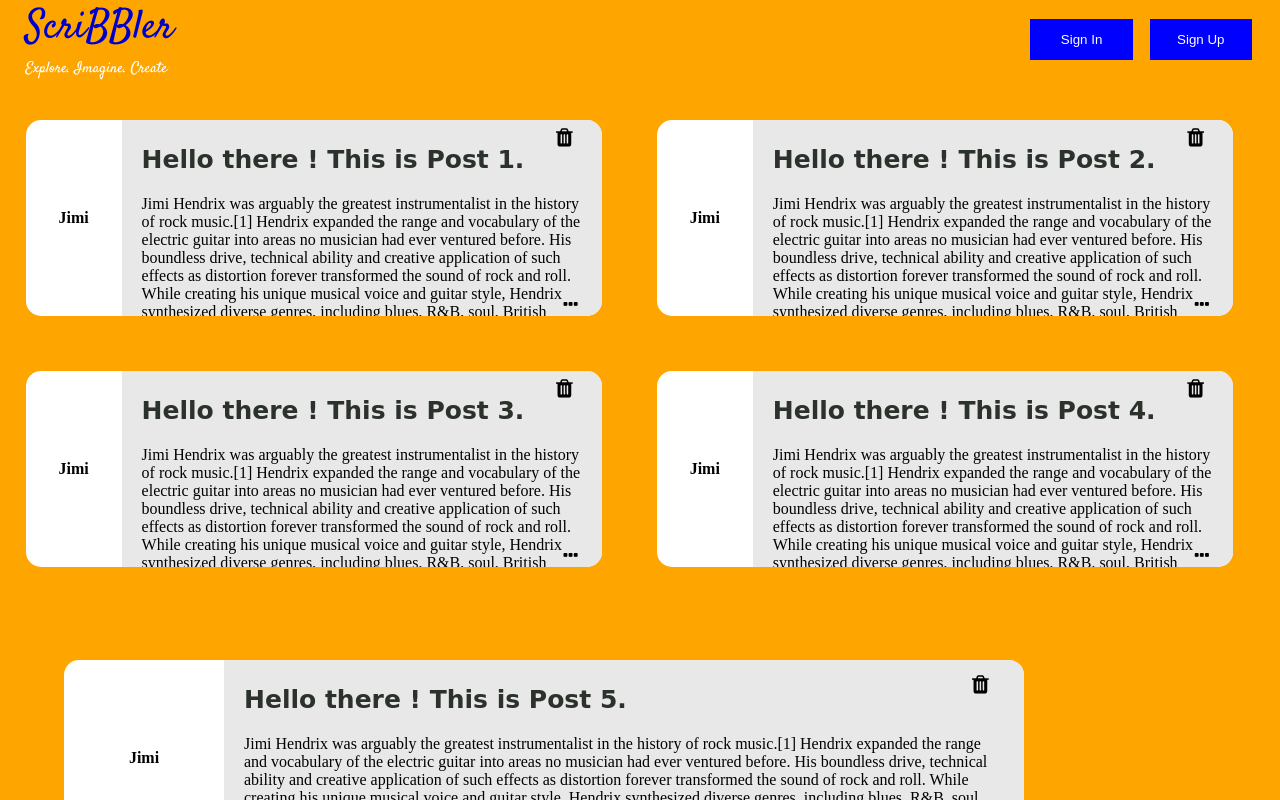
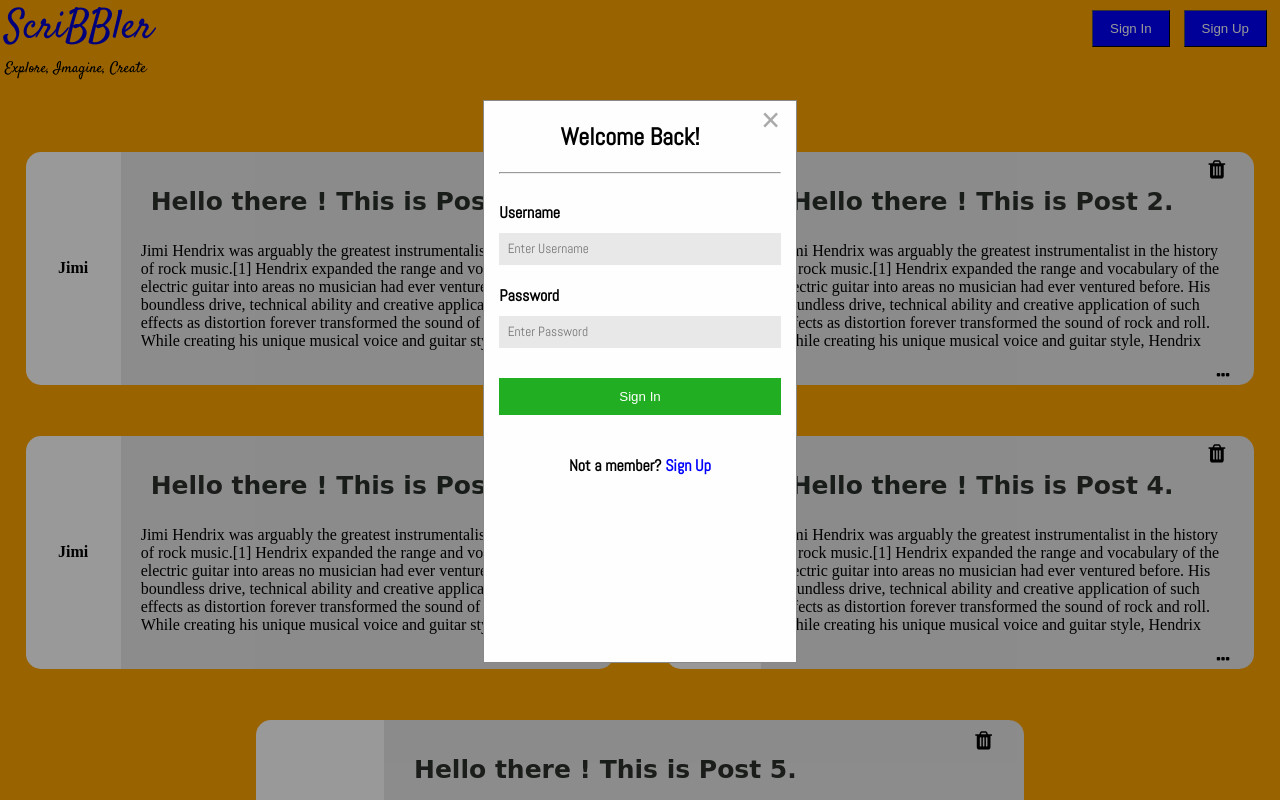
Before and after one commit to royankit0503/Blogger, a plain HTML site: page html/bloglist.html in a window 1280 px wide. Both pictures are taken after a click on the button "Sign In". Shown: the top 800 px of the page. Drawn offline with Linux system fonts and the light colour scheme; a web font is replaced by a local one.

Commit message:
changes for part B. Fixed some other issues wth the layout and implemented coding standard

```diff
--- a/css/bloglist.css
+++ b/css/bloglist.css
@@ -3,23 +3,46 @@ body {
   width: 100%;
   position: relative;
   margin: 0 !important;
-    color: #fff;
+  /*color: #fff;*/
   background-color: orange;
-    background-size: 2000% 2000%;
+  background-size: 100% 100%;
+  display: block;
+  width: 100%;
+  height:100%;
 }
+
+button {
+  background-color: gold;
+  padding: 10px;
+  font-family: sans-serif;
+  margin: 5px;
+  font-weight: bold;
+}
+
+.post-title {
+  width: 400px;
+  background-color: #E8E8E8;
+  border-width: 0;
+  padding: 10px;
+  margin-bottom: 20px;
+}
+
 .allPostsContainer {
-    height: 100%;
+  height: 80%;
   width: 100%;
 }
+
 .post {
    position: relative;
-    width: 45%;
+   width: 100%;
    height: 20%;
-    background: #fff;
+   /*background: #fff;*/
+   background: orange;
    margin: 2% 2% 2% 2%;
-    float:center;
+   float: center;
    border-radius: 15px;
-    display: inline-block
+   display: inline-block;
+
 }
 
 .post-left {
@@ -30,7 +53,10 @@ body {
   text-align: center;
   font-weight: bold;
   color: #000;
+  background: #fff;
+  border-radius: 15px 0 0 15px;
 }
+
 .post-content {
    width: 75%;
    display: table-cell;
@@ -39,7 +65,7 @@ body {
    color: #000000;
    border-radius: 0 15px 15px 0;
    padding: 0 20px;
-        overflow: hidden;
+
 }
 
 .post-delete {
@@ -50,7 +76,9 @@ body {
   background-color: #E8E8E8;
   color: #000000;
   padding: 2% 2%;
+  cursor: pointer;
 }
+
 .post-title{
   font-family: 'Itim', cursive;
   font-weight: bold;
@@ -58,6 +86,7 @@ body {
   font-size: 25px;
   height: 25px;
 }
+
 .post-more {
   float: right;
   cursor: pointer;
@@ -71,7 +100,7 @@ body {
 .post-ellipsis {
   float: right;
   cursor: pointer;
-    font-size: 18px;
+  ont-size: 18px;
   width: 5%;
   max-width: 5%;
   display: table-cell;
@@ -79,22 +108,28 @@ body {
   text-align: center;
   font-weight: bold;
   color: #000;
+}
 
-}
-.post-desc{
+.post-desc {
   height: 100px;
-    margin-bottom: 0 !important;
+ /* margin-bottom: 5%;*/
+  padding: 0% 0% 2% 0%;
+  overflow: hidden;
 }
 
 .post-central {
   position: relative;
-    width: 75%;
+  width: 100%;
   height: 20%;
-    background: #fff;
-    margin: 5% 5% 5% 5%;
+  /*background: #fff;*/
+  /*margin: 5% 5% 5% 5%;*/
   float:center;
   border-radius: 15px;
-    display: inline-block
+  display: inline-block;
+  align: center;
+  background-color:blue;
+ /* display: flex;
+  flex-direction: row;*/
 }
 
 .blog-list-modal {
@@ -108,51 +143,77 @@ body {
   height: 100%; /* Full height */
   overflow: auto; /* Enable scroll if needed */
   background-color: rgb(0,0,0); /* Fallback color */
-    background-color: rgba(0,0,0,0.5); /* Black w/ opacity */
+  background-color: rgba(0,0,0,0.8); /* Black w/ opacity */
 }
 
 /* Modal Content */
 .blog-list-modal-content {
     background-color: white;
     margin: auto;
-   padding: 5%;
-   border: 0;
+    padding: 2.5%;
+    border: 2.5%;
     width: 25%;
-   height: 5%;
-   float: center;
+    height: 17%;
+    align: center;
+    float: top;
 }
 
-
-.blog-modal-text{
+.blog-modal-text {
   background-color: white;
   float:center;
   text-align:center;
-    font-size: 14px;
+  font-size: 16px;
+  font-weight: bold;
 }
 
 #blog-list-modal-btn-grp {
   width:90%;
   height:20%;
   margin: 5% 5%;
-    float: center
+  float: center;
 }
-#delete-post-modal-yes {
+
+.delete-post-modal-yes {
   background-color: red;
-    foreground-color:red;
   color: white;
-    padding: 2.5% 2.5%;
+  padding: 1% 1%;
   text-align: center;
   margin: 2.5% 2.5%;
   border:0;
   float: left;
+  width:20%;
+  font-weight: normal;
+
 }
 
-#delete-post-modal-no {
+.delete-post-modal-no {
   background-color: green;
   color: white;
-    padding: 2.5% 2.5%;
+  padding: 1% 1%;
   text-align: center;
   margin: 2.5% 2.5%;
   /*font-size: large;*/
   border:0;
   float: right;
+  width:20%;
+  font-weight: normal;
+  }
+
+.row{
+    width: 100%;
+    height: 20%;
+    float: center;
+    display: flex;
+   /* flex-direction: column;*/
+    justify-content: flex-end;
+}
+
+.post-wrap {
+   position: relative;
+   /*background: #fff;*/
+   background: orange;
+   margin: 2% 20% 2% 20%;
+   float: center;
+   border-radius: 15px;
+   display: inline-block;
+}
--- a/css/header-bloglist.css
+++ /dev/null
@@ -1,63 +0,0 @@
-/* Set a style for all elements inside the header i.e. Sign Up button, Sign In button,
-the title "ScriBBler" & the sub-heading below "ScriBBLer" */
-#header-page-title {
-    /*float: left;*/
-    font-size: 40px;
-    font-family: Satisfy, cursive;
-    color:  mediumblue;
-    margin-left: 2%;
-}
-
-#header-title {
-    float: left;
-    font-size: 15px;
-    font-family: Satisfy,cursive;
-    color:  white;
-    margin-left: 2%;
-}
-
-#header-sub-heading {
-    font-size: 15px;
-}
-
-#header-login {
-    float: right;
-    margin-right: 8px;
-    margin-top: 5px;
-}
-
-#header-btn-grp {
-    /*background-color: blue;*/
-    width:20%;
-    height:10%;
-    margin: 1% 0%;
-    /*border-width: 1.5px;*/
-   /* text-align: center;
-    font-size: small;*/
-    float: right
-}
-#sign-in-btn {
-    background-color: blue;
-    color: white;
-    padding: 5% 5%;
-    width:40%;
-    /*border-width: 1.5px;*/
-    text-align: center;
-    /*font-size: large;*/
-    margin: 2.5% 2.5%;
-    border:0;
-    /*float: right*/
-}
-
-#sign-up-btn {
-    background-color: blue;
-    color: white;
-    width:40%;
-    padding: 5% 5%;
-    /*border-width: 1.5px;*/
-    text-align: center;
-    margin: 2.5% 2.5%;
-    /*font-size: large;*/
-    border:0;
-    /*float: right*/
-}
--- a/css/header.css
+++ b/css/header.css
@@ -8,17 +8,19 @@ the title "ScriBBler" & the sub-heading below "ScriBBLer" */
     flex-direction: column;
     justify-content: flex-end;
     float: left;
-    font-family: Satisfy, cursive;
     margin-left: 5px;
 }
 
 .header .page-title .title {
     font-size: 40px;
     color:  mediumblue;
+    font-family: Satisfy, cursive;
 }
 
 .header .page-title .sub-heading {
     font-size: 15px;
+    font-weight: lighter;
+    font-family: Satisfy, cursive;
 }
 
 .header .login {
@@ -30,12 +32,114 @@ the title "ScriBBler" & the sub-heading below "ScriBBLer" */
 .header .login button {
     color: white;
     background-color: blue;
-    padding: 8px 17px;
+    padding: 10px 17px;
     border-width: 1.5px;
     text-align: center;
-    font-size: small;
+    font-size: smaller;
+    font-weight: normal;
 }
 
 .header .login .sign-in {
     margin-right: 5px;
 }
+
+/* The Modal (background) */
+.modal {
+    display: none; /* Hidden by default */
+    position: fixed; /* Stay in place */
+    z-index: 1; /* Sit on top */
+    padding-top: 100px; /* Location of the box */
+    left: 0;
+    top: 0;
+    width: 100%; /* Full width */
+    height: 100%; /* Full height */
+    overflow: auto; /* Enable scroll if needed */
+    background-color: rgb(0,0,0); /* Fallback color */
+    background-color: rgba(0,0,0,0.4); /* Black w/ opacity */
+}
+
+/* Modal Content */
+.header-modal-content {
+    background-color: #fefefe;
+    margin: auto;
+    padding: 0 15px 1px 15px;
+    border: 1px solid #888;
+    width: 22%;
+    min-height: 70%;
+}
+
+/* The Close Button */
+.close {
+    color: #aaaaaa;
+    float: right;
+    font-size: 35px;
+    font-weight: bold;
+}
+
+.close:hover,
+.close:focus {
+    color: #000;
+    text-decoration: none;
+    cursor: pointer;
+}
+
+.submit-btn {
+    background-color: rgb(34,174,34);
+    color: #fff;
+    padding: 4%;
+    font-size: smaller;
+    margin-top: 30px;
+    border-width: 0px;
+    cursor: pointer;
+}
+
+.header-input {
+    padding: 3%;
+    background-color: #E8E8E8;
+    border-width: 0px;
+}
+
+label {
+    margin-top: 10px;
+    padding-top: 10px;
+    padding-bottom: 10px;
+    font-family: 'Abel', sans-serif;
+    font-weight: bold;
+}
+
+.modal-title {
+    alignment: center;
+}
+
+form {
+    display: flex;
+    flex-direction: column;
+}
+
+h2 {
+    text-align: center;
+    font-family: 'Abel', sans-serif;
+}
+
+h4 {
+    margin: 40px 20px;
+    text-align: center;
+    font-family:'Abel', sans-serif;
+}
+.sign-up-link {
+    color: blue;
+    cursor: pointer;
+}
+
+::-webkit-input-placeholder {
+    font-family:'Abel', sans-serif;
+}
+::-moz-placeholder {
+    font-family:'Abel', sans-serif;
+}
+:-ms-input-placeholder {
+    font-family:'Abel', sans-serif;
+}
+::placeholder {
+    font-family:'Abel', sans-serif;
+}
--- a/html/bloglist.html
+++ b/html/bloglist.html
@@ -1,39 +1,94 @@
 <!DOCTYPE html>
 <html>
-
 <head>
     <meta charset="UTF-8"/>
     <meta http-equiv="X-UA-Compatible" content="IE=edge, chrome=1">
-    <meta name="viewport" content="width=device-width, initial-scale=1.0">
-    <meta name="viewport" content="width=device-width, initial-scale=1.0">
+    <link href='..\css\bloglist.css' rel='stylesheet'>
+    <link href='..\css\header.css' rel='stylesheet'>
+    <link href='..\css\font.css' rel='stylesheet'>
+    <link rel="stylesheet" href="..\font-awesome-4.7.0/css/font-awesome.min.css">
+
     <title>BlogList</title>
-    <link href='..\css\header-bloglist.css' rel='stylesheet' type='text/css'>
-    <link href='..\css\bloglist.css' rel='stylesheet' type='text/css'>
-    <link href='..\css\header.css' rel='stylesheet' type='text/css'>
-    <link href='..\css\font.css' rel='stylesheet' type='text/css'>
-    <link rel="stylesheet" href="..\font-awesome-4.7.0/css/font-awesome.min.css">
     <style>
     </style>
-
 </head>
 <body>
-    <div id="main-container-div">
-        <div class="header">
-            <div id="header-btn-grp">
-                <button id="sign-in-btn">Sign In</button>
-                <button id="sign-up-btn">Sign Up</button>
-            </div>
-            <div id="header-page-title">ScriBBler</div>
-            <div id="header-title">Explore. Imagine. Create</div>
+<div id="main-container-div">
 
+    <div class="header">
+
+        <!-- Insert code for Sign Up, Sign In button here. Add code for "ScriBBler" heading and the sub-heading -->
+        <div class="page-title">
+                    <span class="title">
+                        ScriBBler
+                    </span>
+            <span class="sub-heading">
+                        Explore, Imagine, Create
+                </span>
+        </div>
+        <div class="login">
+            <button id="btnSignIn" class="sign-in">Sign In</button>
+            <button id="btnSignUp">Sign Up</button>
         </div>
 
     </div>
 
-    <div>
-        </br></br>
+</div>
+
+<div>
+
+    <!-- Insert code for Sign In modal here -->
+    <!-- The Modal -->
+    <div id="signInModal" class="modal">
+
+        <!-- Modal content -->
+        <div class="header-modal-content">
+            <span class="close">&times;</span>
+            <h2>Welcome Back!</h2>
+            <hr/>
+            <div class="modal-body">
+                <form action="">
+                    <label>Username</label>
+                    <input class="header-input" type="text" placeholder="Enter Username" required>
+                    <label>Password</label>
+                    <input class="header-input" type="password" placeholder="Enter Password" required>
+                    <input type="submit" class="submit-btn" value="Sign In"></input>
+                    <h4>Not a member?<a class="sign-up-link" onclick="signup()"> Sign Up</a></h4>
+                </form>
+            </div>
+        </div>
     </div>
-    <div class="allPostsContainer">
+
+</div>
+
+<div>
+    <!-- Insert code for Create Post modal here -->
+    <div id="signUpModal" class="modal">
+        <!-- Modal content -->
+        <div class="header-modal-content">
+            <span class="close" id="closeSignUpModal">&times;</span>
+            <h2>Get Started</h2>
+            <hr/>
+            <div class="modal-body">
+                <form action="">
+                    <label>Full Name</label>
+                    <input class="header-input" type="text" placeholder="Enter Full Name" required>
+                    <label>Username</label>
+                    <input class="header-input" type="text" placeholder="Enter Username" required>
+                    <label>Password</label>
+                    <input class="header-input" type="password" placeholder="Enter Password" required>
+                    <label>Confirm Password</label>
+                    <input class="header-input" type="password" placeholder="Confirm Password" required>
+                    <input type="submit" class="submit-btn" value="Sign Up"></input>
+                </form>
+            </div>
+        </div>
+    </div>
+</div>
+
+<div class="allPostsContainer">
+    <div><br><br></br></br></br></br></br></div>
+    <div class="row">
         <div class="post">
             <div class="post-left">
                 <p class="post-username">Jimi</p>
@@ -104,6 +159,8 @@
                 </div>
             </div>
         </div>
+    </div>
+    <div class="row">
         <div class="post">
             <div class="post-left">
                 <p class="post-username">Jimi</p>
@@ -173,7 +230,9 @@
                 </div>
             </div>
         </div>
-        <div class="post-central">
+    </div>
+    <div class="row">
+        <div class="post-wrap">
             <div class="post-left">
                 <p class="post-username">Jimi</p>
             </div>
@@ -182,7 +241,7 @@
                 <div class="post-delete" id="post-delete-5" onclick="deletePost(id)">
                     <i class="fa fa-trash  fa-lg"></i>
                     <!-- The Modal -->
-                    <div class="blog-list-modal" id="blog-list-modal-5">
+                    <div class="blog-list-modal" id="blog-list-modal-8">
                         <!-- Modal content -->
                         <div class="blog-list-modal-content" id="blog-list-modal-content-5">
                             <p class="blog-modal-text">Are you sure you want to delete this post?</p>
@@ -204,17 +263,16 @@
                     creating his unique musical voice and guitar style, Hendrix synthesized diverse genres,
                     including blues, R&B, soul, British rock, American folk music, 1950s rock and roll, psychedelic
                     and jazz.</p>
-                <div class="post-ellipsis" id="post-ellipsis-5" onclick="window.location.href='\post.html'">
+                <div class="post-ellipsis" id="post-ellipsis-8" onclick="window.location.href='\post.html'">
                     <i class="fa fa-ellipsis-h"></i>
                 </div>
             </div>
         </div>
-
     </div>
+</div>
 
 <script src="..\js\bloglist.js"></script>
 <script src="..\js\header.js"></script>
-
 </body>
 
 </html>
--- a/js/header.js
+++ b/js/header.js
@@ -0,0 +1,50 @@
+// Get the modal
+var modalSignIn = document.getElementById('signInModal');
+
+// Get the button that opens the modal
+var btnSignIn = document.getElementById("btnSignIn");
+
+// Get the <span> element that closes the modal
+var spanSignIn = document.getElementsByClassName("close")[0];
+
+// When the user clicks the button, open the modal
+btnSignIn.onclick = function() {
+    modalSignIn.style.display = "block";
+}
+
+// When the user clicks on <span> (x), close the modal
+spanSignIn.onclick = function() {
+    modalSignIn.style.display = "none";
+}
+
+// Get the modal
+var modalSignUp = document.getElementById('signUpModal');
+
+// Get the button that opens the modal
+var btnSignUp = document.getElementById("btnSignUp");
+
+// Get the <span> element that closes the modal
+var spanSignUp = document.getElementById("closeSignUpModal");
+
+// When the user clicks the button, open the modal
+btnSignUp.onclick = function() {
+    modalSignUp.style.display = "block";
+}
+
+// When the user clicks on <span> (x), close the modal
+spanSignUp.onclick = function() {
+    modalSignUp.style.display = "none";
+}
+
+// When the user clicks anywhere outside of the modal, close it
+window.onclick = function(event) {
+    if (event.target == modalSignIn || event.target == modalSignUp) {
+        modalSignIn.style.display = "none";
+        modalSignUp.style.display = "none";
+    }
+}
+
+function signup() {
+    modalSignIn.style.display = "none";
+    modalSignUp.style.display = "block";
+}
```
Also changed, not shown: js/bloglist.js (+8 -4 lines). Lines whose indentation alone changed are shown as unchanged.
